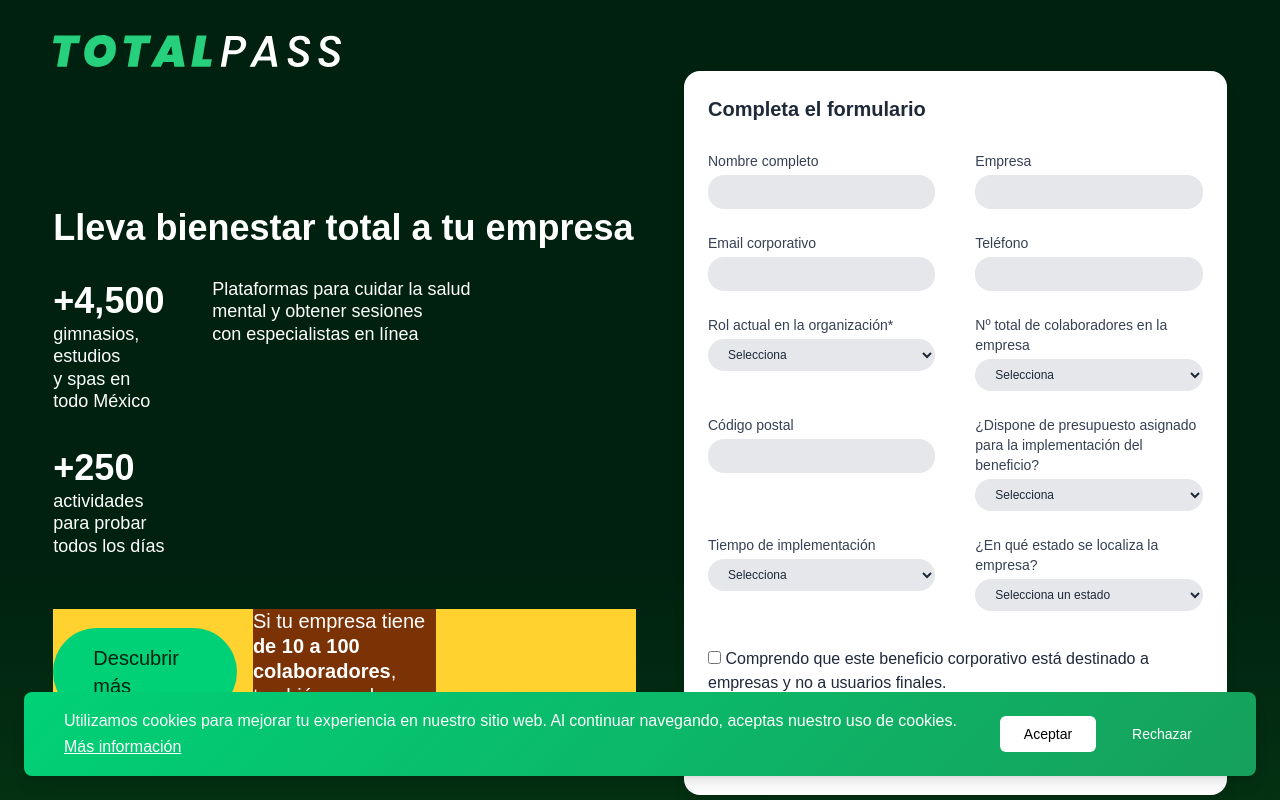
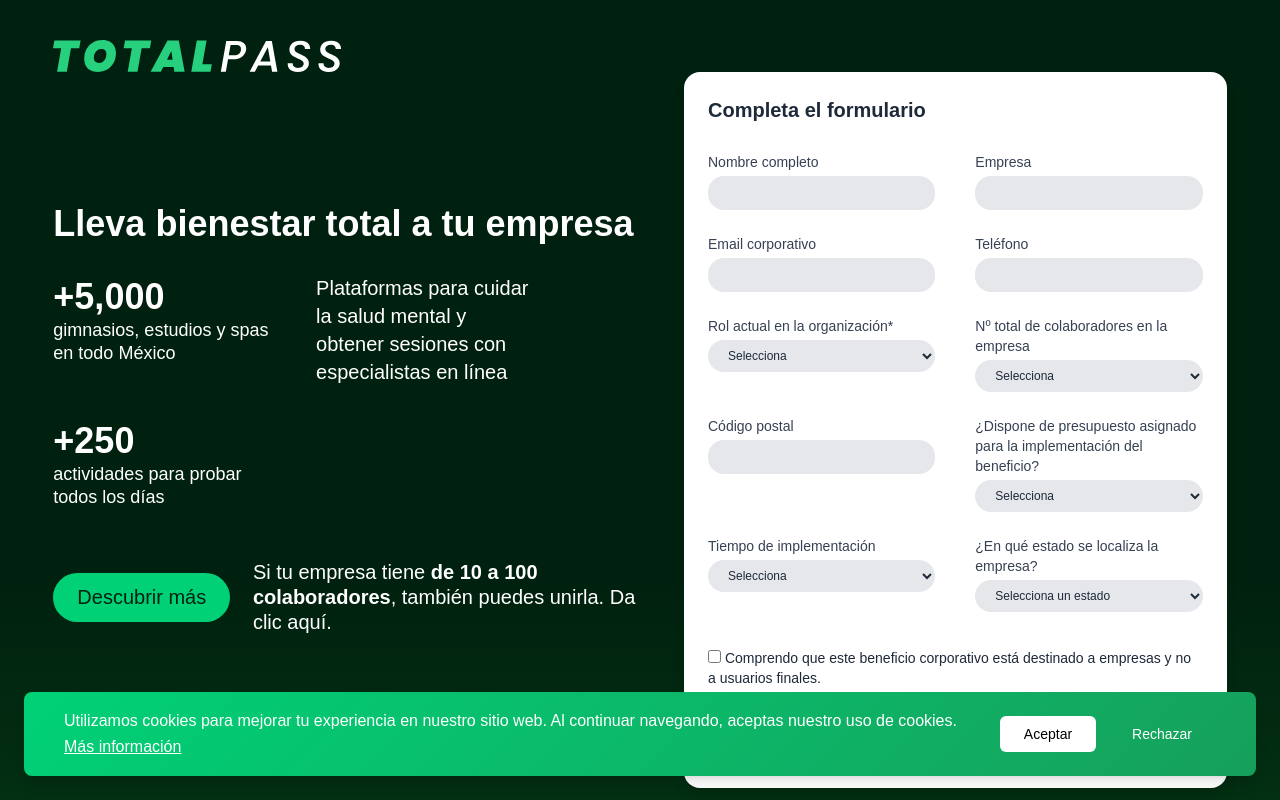
Before and after one commit to rodrigoaiz/totalpass-lp-refiere-empresa, a website: page public/index.html in a window 1280 px wide. Shown: the top 800 px of the page. Drawn offline with Linux system fonts and the light colour scheme; a web font is replaced by a local one.

Commit message:
se ve bien hero

```diff
--- a/public/index.html
+++ b/public/index.html
@@ -19,10 +19,10 @@
             <div class="hero-copys-container">
               <div class="hero-copy hero-animate hero-subtitle">
                 <article>
-                  <h3>+4,500</h3>
+                  <h3>+5,000</h3>
                   <span>gimnasios, estudios y spas en todo México</span>
                 </article>
-                <article class="col-span-2">
+                <article class="2xl:col-span-2 my-6 md:my-0 text-lg xl:text-xl 2xl:text-2xl">
                   <span>Plataformas para cuidar la salud mental y obtener sesiones con especialistas en línea</span>
                 </article>
                 <article>
@@ -33,7 +33,7 @@
             </div>
             <div class="hero-footer hero-animate hero-link">
               <div class="hero-cta hero-animate hero-button">
-                <a href="#partners" class="btn-primary btn-xl ">Descubrir más</a>
+                <a href="#partners" class="btn-primary xl:btn-xl ">Descubrir más</a>
               </div>
               <p>Si tu empresa tiene <strong>de 10 a 100 colaboradores</strong>, también puedes unirla. <a href="https://simule.totalpass.com/mx?_ga=2.135207473.147648072.1753205258-1892478949.1736295446&_gl=1*14m8ljc*_gcl_au*NzI1Mjk3MzE1LjE3NTIxODk2NjQ.*_ga*MTg5MjQ3ODk0OS4xNzM2Mjk1NDQ2*_ga_CCP4G0JJDT*czE3NTMzMTI2NzYkbzE0NyRnMSR0MTc1MzMxMzI3OSRqNjAkbDAkaDA">Da clic aquí.</a></p>
             </div>
@@ -471,7 +471,7 @@
           <article class="success-item" data-aos="fade-up" data-aos-delay="100">
             <h4>Regina Villanueva</h4>
             <h5>Employee Services Teleperformance</h5>
-            <p>"Con TotalPass logramos fomentar el engagement en nuestros colaboradores para la retención de talento: un beneficio de ejercicio nos ayuda a promover que el empleado se sienta a gusto y contento trabajando en el lugar en donde están".</p>
+            <p>"Con TotalPass logramos fomentar el engagement en nuestros colaboradores para la retención de talento: un beneficio de ejercicio nos ayuda a promover que el empleado se sienta a gusto y contento trabajando en el lugar en donde están."</p>
           </article>
           <article class="success-item" data-aos="fade-up" data-aos-delay="200">
             <h4>Evelyn Berumen</h4>
--- a/src/input.css
+++ b/src/input.css
@@ -104,10 +104,10 @@
   }
   /* Hero */
   .hero {
-    @apply bg-gradient-to-b from-secondary-green-extradark to-secondary-green-dark from-70%  text-white xl:h-dvh flex flex-col;
+    @apply bg-gradient-to-b from-secondary-green-extradark to-secondary-green-dark from-70%  text-white h-full 2xl:h-dvh flex flex-col pb-10 2xl:pb-0;
   }
   .hero-logo {
-    @apply w-full absolute xl:relative top-5 left-0 px-5 lg:px-0 py-5 lg:max-w-11/12 2xl:max-w-4/5 h-1/12 flex items-end justify-center xl:justify-start mx-auto;
+    @apply w-full absolute xl:relative top-1 xl:top-5 left-0 px-5 lg:px-0 py-5 lg:max-w-11/12 2xl:max-w-4/5 h-1/12 flex items-end justify-center xl:justify-start mx-auto;
     img {
       @apply h-7 lg:h-8;
     }
@@ -116,16 +116,16 @@
     @apply h-11/12 w-full lg:max-w-11/12 2xl:max-w-4/5 mx-auto grid xl:grid-cols-2 xl:gap-x-2 gap-y-4 items-center;
   }
   .hero-text {
-    @apply flex flex-col justify-end gap-y-3 2xl:gap-y-6 text-left pt-24 xl:mt-0 xl:h-auto;
+    @apply flex flex-col justify-end gap-y-3 2xl:gap-y-6 text-left pt-24 xl:pt-0 xl:mt-0 xl:h-auto;
     h2 {
       @apply text-4xl 2xl:text-5xl font-semibold leading-tight text-pretty;
     }
   }
   .hero-copys-container{
-    @apply xl:max-w-3/4;
+    @apply xl:max-w-5/6;
   }
   .hero-copy {
-    @apply text-base md:text-lg leading-tight xl:text-balance mt-4 mb-6 md:grid gap-y-10 xl:grid-cols-3 xl:gap-x-10 xl:gap-y-8;
+    @apply text-base md:text-lg leading-tight 2xl:text-balance mt-4 mb-6 md:grid gap-y-10 xl:grid-cols-2 2xl:grid-cols-3 xl:gap-x-10 xl:gap-y-8;
     h3 {
       @apply text-4xl font-semibold leading-tight text-balance;
     }
@@ -137,9 +137,9 @@
     }
   }
   .hero-footer {
-    @apply flex flex-row md:gap-x-4 md:grid md:grid-cols-3 text-base md:text-lg lg:text-xl leading-tight mt-4 mb-6 bg-amber-300;
+    @apply flex flex-col gap-y-4 md:gap-x-4 md:grid md:grid-cols-3 text-base md:text-lg lg:text-xl leading-tight mt-4 mb-6;
     p {
-      @apply text-pretty 2xl:col-span-2 bg-amber-900;
+      @apply text-pretty md:col-span-2;
     }
   }
   .hero-cta {
@@ -151,7 +151,7 @@
       @apply text-xl font-semibold mb-7;
     }
     .form-checkbox {
-      @apply my-3;
+      @apply my-3 text-sm;
     }
   }
   .form-grid {
```
Also changed, not shown: public/styles.css.
